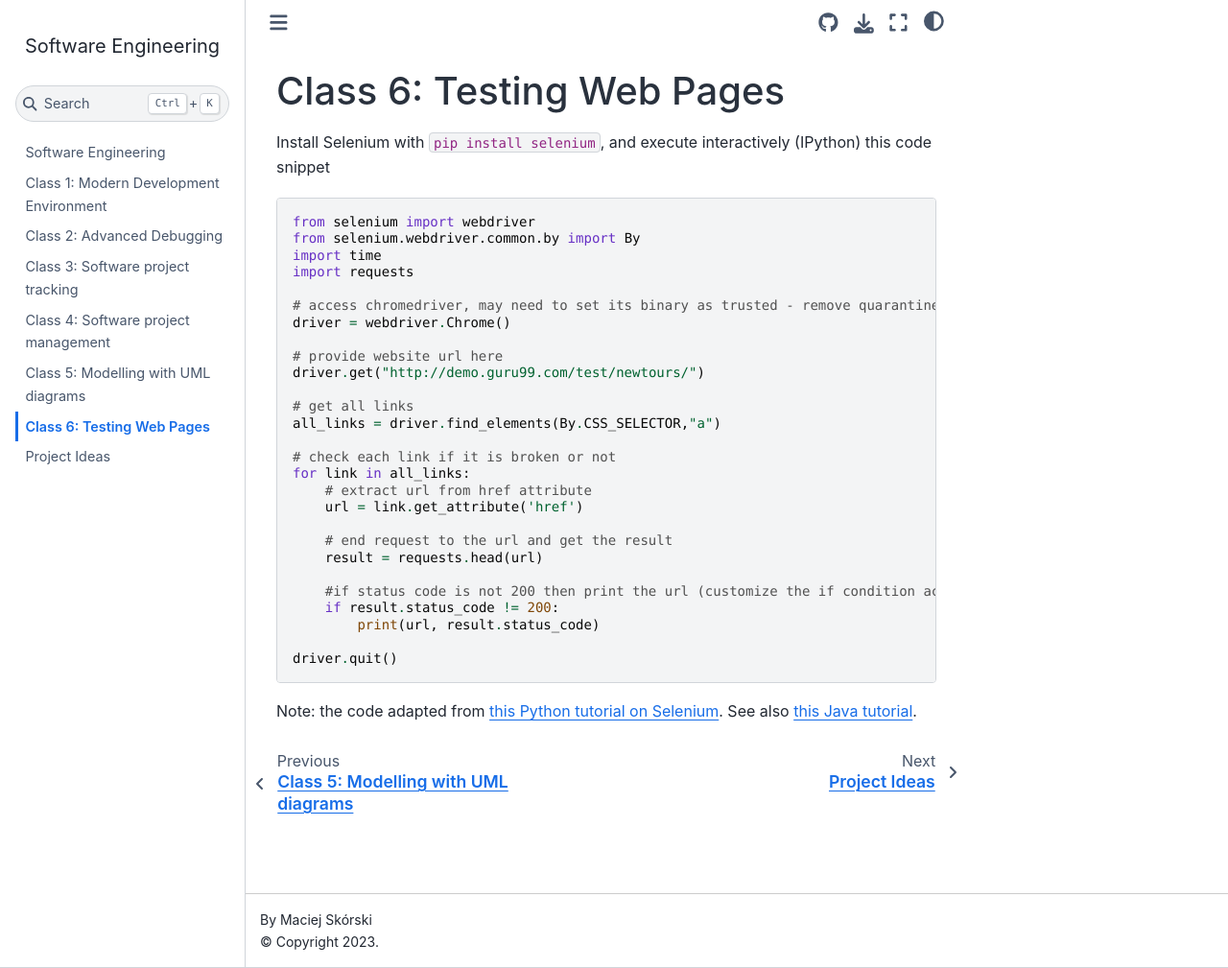
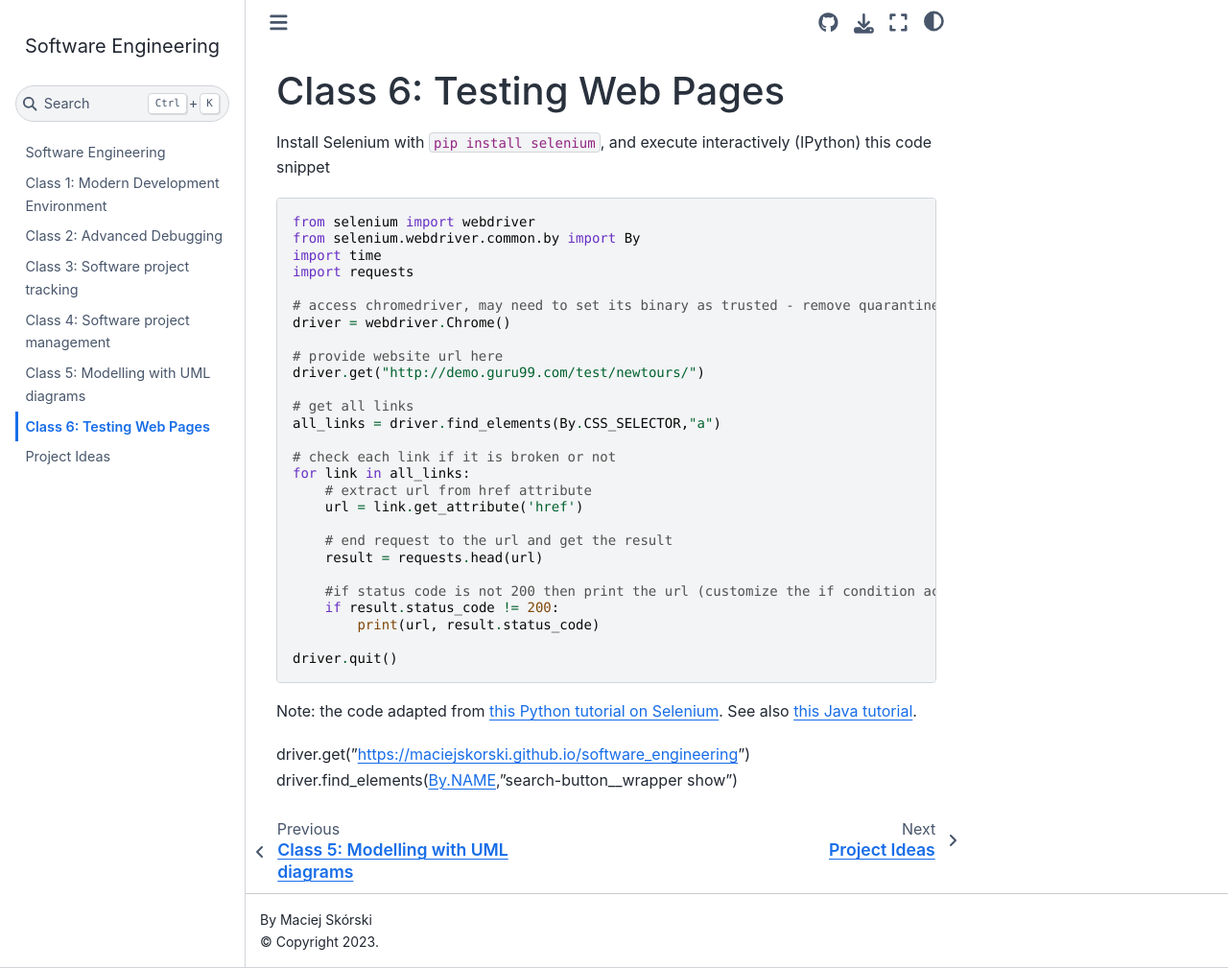
Before and after one commit to maciejskorski/software_engineering, a Jupyter Book: the page built from docs/webapp_testing.md, in a window 1280 px wide and 1009 px high. Shown: the whole window at 96% size. Built offline with Jupyter Book 1.0.4 settings and Sphinx 7.4.7 and the Sphinx Book theme 1.1.4, drawn with Linux system fonts in a browser that asks for light colours.

Commit message:
correct Selenium example

````diff
--- a/docs/webapp_testing.md
+++ b/docs/webapp_testing.md
@@ -32,3 +32,6 @@ driver.quit()
 ```
 Note: the code adapted from [this Python tutorial on Selenium](https://www.educative.io/answers/how-to-find-all-broken-links-using-selenium-webdriver-in-python).
 See also [this Java tutorial](https://www.guru99.com/find-broken-links-selenium-webdriver.html).
+
+driver.get("https://maciejskorski.github.io/software_engineering")
+driver.find_elements(By.NAME,"search-button__wrapper show")
````
